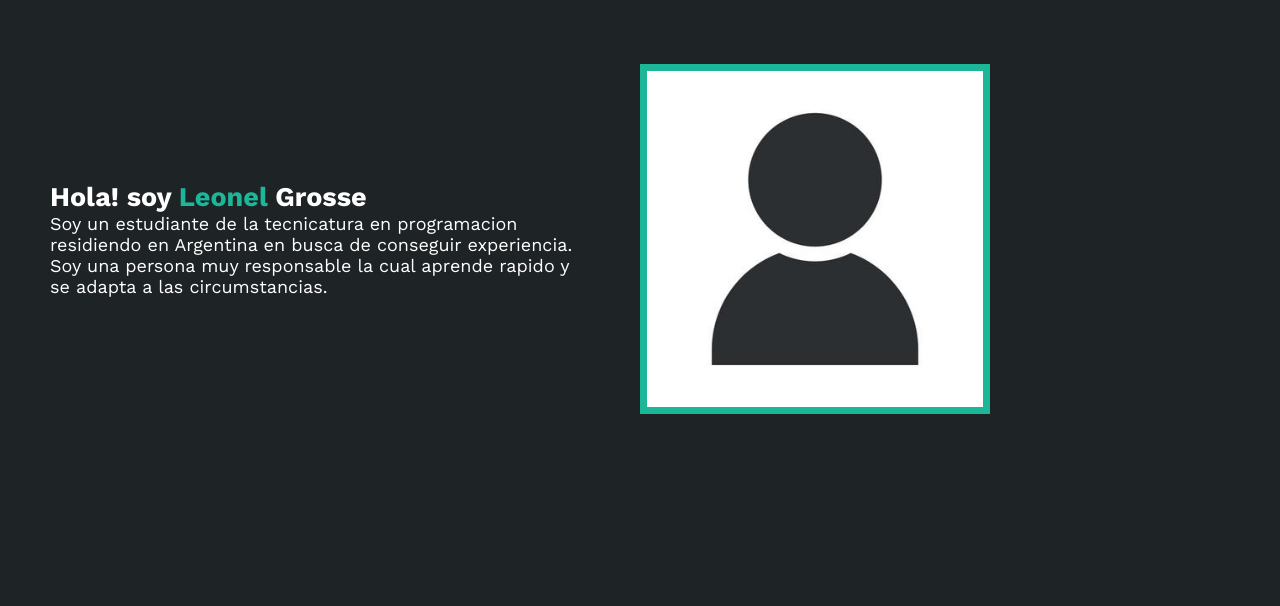
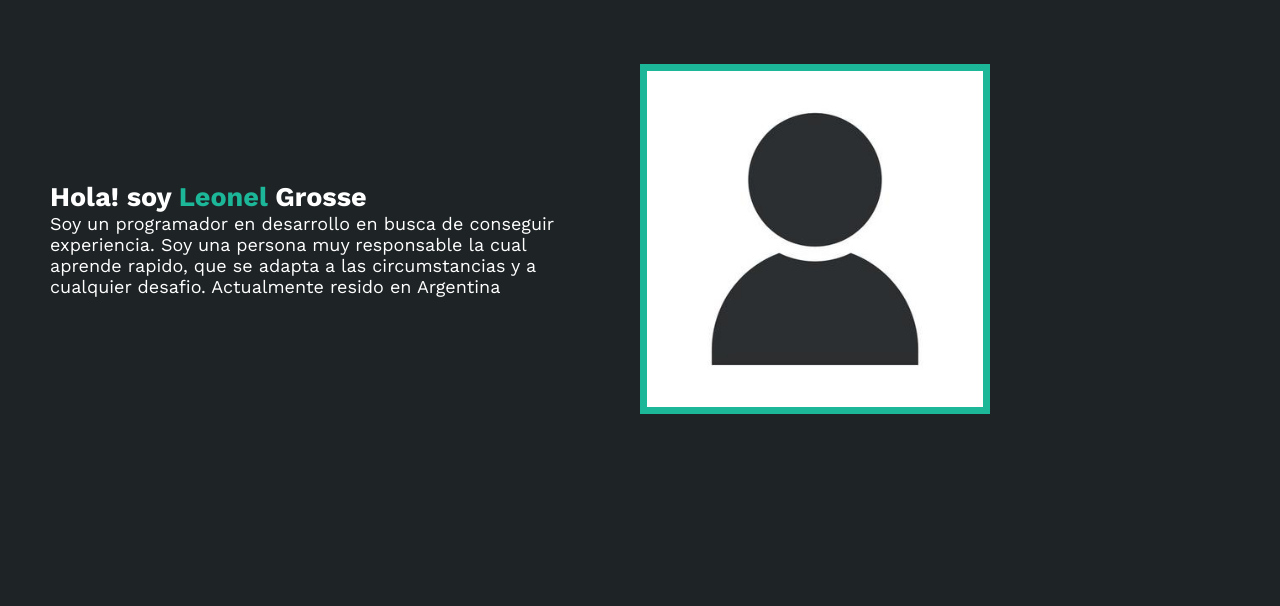
Before and after one commit to LeonelGrosse/Portfolio, a plain HTML site: page index.html in a window 1280 px wide. Shown: the part 81-687 px from the top of the page. Drawn offline with nearby package versions, Linux system fonts and the light colour scheme.

Commit message:
Sobre mi actualizado

```diff
--- a/index.html
+++ b/index.html
@@ -39,7 +39,7 @@
     <section id="sobremi" class="sobremi">
       <div class="info-contenido">
         <h1>Hola! soy <span>Leonel</span> Grosse</h1>
-        <p>Soy un estudiante de la tecnicatura en programacion residiendo en Argentina en busca de conseguir experiencia. Soy una persona muy responsable la cual aprende rapido y se adapta a las circumstancias.</p>
+        <p>Soy un programador en desarrollo en busca de conseguir experiencia. Soy una persona muy responsable la cual aprende rapido, que se adapta a las circumstancias y a cualquier desafio. Actualmente resido en Argentina</p>
       </div>
         <img src="imgs/user default.jpg" alt="defaultUser">
     </section>
```
